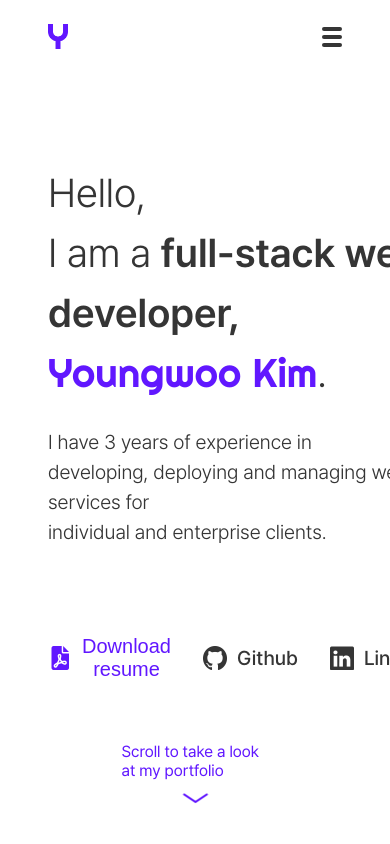
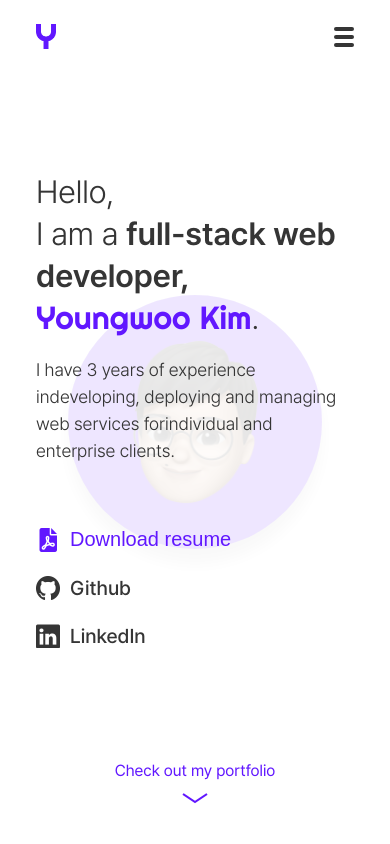
Before and after one commit to seanK200/portfolio, a React (Create React App) app: page / in a window 390 px wide. Shown: the top 844 px of the page. Built offline with nearby package versions, Linux system fonts and the light colour scheme.

Commit message:
implement responsive design to home intro section

```diff
--- a/public/index.html
+++ b/public/index.html
@@ -5,16 +5,7 @@
     <link rel="icon" href="%PUBLIC_URL%/favicon.ico" />
     <meta name="viewport" content="width=device-width, initial-scale=1" />
 
-    <meta
-      name="theme-color"
-      media="(prefers-color-scheme: light)"
-      content="#6117FF"
-    />
-    <meta
-      name="theme-color"
-      media="(prefers-color-scheme: dark)"
-      content="#7A3DFD"
-    />
+    <meta name="theme-color" content="#FFFFFF" />
     <meta name="description" content="Youngwoo Kim Developer Portfolio" />
     <link
       rel="apple-touch-icon"
--- a/src/components/footer/index.tsx
+++ b/src/components/footer/index.tsx
@@ -1,5 +1,6 @@
 import React, { useEffect, useRef } from 'react';
 import styled from 'styled-components';
+import breakpoints from '../../styles/breakpoints';
 import LangSelector from './LangSelector';
 import ThemeSelector from './ThemeSelector';
 
@@ -43,10 +44,19 @@ const SFooter = styled.footer`
   & span.highlight {
     font-family: Righteous;
   }
+  @media screen and (max-width: ${breakpoints.mobile}px) {
+    flex-direction: column;
+  }
 `;
 
 const FooterSection = styled.section`
   position: relative;
+  @media screen and (max-width: ${breakpoints.mobile}px) {
+    margin-bottom: 24px;
+    &:last-child {
+      margin-bottom: 0;
+    }
+  }
 `;
 
 export default Footer;
--- a/src/components/header/index.tsx
+++ b/src/components/header/index.tsx
@@ -152,6 +152,9 @@ const SHeader = styled.header<{
   align-items: center;
   background-color: ${({ theme }) => theme.color.background};
   transition: top 0.5s ease-out;
+  @media screen and (max-width: ${breakpoints.mobile}px) {
+    padding: 24px 36px;
+  }
 `;
 
 const Navigation = styled.nav<{ headerHeight: number; isNavOpen: boolean }>`
@@ -161,14 +164,9 @@ const Navigation = styled.nav<{ headerHeight: number; isNavOpen: boolean }>`
     width: 100%;
   }
   & li {
-    width: 100%;
     padding-left: 48px;
     font-weight: 500;
     color: ${({ theme }) => theme.textColor.default};
-  }
-  & a {
-    display: block;
-    width: 100%;
   }
   & a.active {
     color: ${({ theme }) => theme.color.primary.default};
@@ -179,20 +177,25 @@ const Navigation = styled.nav<{ headerHeight: number; isNavOpen: boolean }>`
     justify-content: space-between;
     position: fixed;
     top: 0;
-    left: 0;
-    right: 0;
+    left: 100%;
+    right: -100%;
     bottom: 0;
     padding: ${({ headerHeight }) => headerHeight}px 48px;
     background-color: ${({ theme }) => theme.color.background};
     transition: transform 0.5s ease-in-out;
-    transform: translateX(${({ isNavOpen }) => (isNavOpen ? '0' : '100%')});
+    transform: translateX(${({ isNavOpen }) => (isNavOpen ? '-100%' : '0')});
     & ul {
       flex-direction: column;
     }
     & li {
+      width: 100%;
       padding-left: 0;
       margin-bottom: 32px;
       font-size: 1.25rem;
+    }
+    & a {
+      display: block;
+      width: 100%;
     }
   }
 `;
--- a/src/components/home/FullSection.tsx
+++ b/src/components/home/FullSection.tsx
@@ -1,4 +1,5 @@
 import styled from 'styled-components';
+import breakpoints from '../../styles/breakpoints';
 
 const FullSection = styled.section<{ headerHeight?: number }>`
   position: relative;
@@ -6,7 +7,9 @@ const FullSection = styled.section<{ headerHeight?: number }>`
   justify-content: center;
   align-items: center;
   height: 100vh;
-  padding-top: ${({ headerHeight }) => headerHeight || 0}px;
+  @media screen and (max-width: ${breakpoints.mobile}px) {
+    padding: 88px 0;
+  }
 `;
 
 export default FullSection;
--- a/src/components/utilities/HideMobile.tsx
+++ b/src/components/utilities/HideMobile.tsx
@@ -10,7 +10,8 @@ const HideMobile = (props: Props) => {
   const { windowSize } = useGlobals();
 
   // Only render children when not on mobile screens
-  if (windowSize.width > breakpoints.mobile) return props.children;
+  if (windowSize.width > breakpoints.mobile)
+    return props.children as React.ReactElement;
   return null;
 };
 
--- a/src/styles/ScrollGuide.tsx
+++ b/src/styles/ScrollGuide.tsx
@@ -26,14 +26,15 @@ const ScrollGuide = ({ children }: { children: React.ReactNode }) => {
 };
 
 const SScrollGuide = styled.div`
+  position: absolute;
+  bottom: 40px;
+  width: 100%;
   display: flex;
   flex-direction: column;
   align-items: center;
-  position: absolute;
-  bottom: 40px;
-  left: 50%;
-  transform: translateX(-50%);
+  text-align: center;
   color: ${({ theme }) => theme.color.primary.default};
+  word-break: keep-all;
   & span {
     margin-top: 12px;
     position: relative;
--- a/src/texts/homeTexts.ts
+++ b/src/texts/homeTexts.ts
@@ -38,8 +38,8 @@ const homeTexts: MultiLangTexts = {
     en: 'Download resume',
   },
   scrollGuide1: {
-    ko: '제 포트폴리오를 보려면 스크롤하세요',
-    en: 'Scroll to take a look at my portfolio',
+    ko: '제 포트폴리오를 살펴보세요',
+    en: 'Check out my portfolio',
   },
 };
 
--- a/src/views/DefaultLayout.tsx
+++ b/src/views/DefaultLayout.tsx
@@ -4,6 +4,7 @@ import Footer from '../components/footer';
 import { Outlet } from 'react-router-dom';
 import styled from 'styled-components';
 import { useGlobals } from '../contexts/GlobalProvider';
+import breakpoints from '../styles/breakpoints';
 
 const DefaultLayout = () => {
   const { setHeaderHeight } = useGlobals();
@@ -26,6 +27,9 @@ const Main = styled.main`
   min-height: 100vh;
   padding: 0 48px;
   overflow-x: hidden;
+  @media screen and (max-width: ${breakpoints.mobile}px) {
+    padding: 0 36px;
+  }
 `;
 
 export default DefaultLayout;
--- a/src/views/Home.tsx
+++ b/src/views/Home.tsx
@@ -2,8 +2,10 @@ import React from 'react';
 import styled from 'styled-components';
 import FullSection from '../components/home/FullSection';
 import Asset from '../components/utilities/Asset';
+import HideMobile from '../components/utilities/HideMobile';
 import { useSettings } from '../contexts/SettingsProvider';
 import useText from '../hooks/useText';
+import breakpoints from '../styles/breakpoints';
 import ButtonWithIcon from '../styles/ButtonWithIcon';
 import SHighlight from '../styles/Highlight';
 import ScrollGuide from '../styles/ScrollGuide';
@@ -19,15 +21,8 @@ const HomeView = (): JSX.Element => {
   return (
     <React.Fragment>
       <Introduction>
-        <div
-          style={{
-            display: 'flex',
-            justifyContent: 'space-between',
-            alignItems: 'flex-start',
-            width: '100%',
-          }}
-        >
-          <div>
+        <IntroContents>
+          <div className="intro__contents">
             <h1>
               <span>{t('greeting1')}</span>
               <br />
@@ -40,11 +35,17 @@ const HomeView = (): JSX.Element => {
 
             <p>
               {t('introduction1')}
+              <HideMobile>
                 <br />
+              </HideMobile>
               {t('introduction2')}
+              <HideMobile>
                 <br />
+              </HideMobile>
               {t('introduction3')}
+              <HideMobile>
                 <br />
+              </HideMobile>
             </p>
             <ButtonContainer>
               <ResumeButton>
@@ -88,15 +89,13 @@ const HomeView = (): JSX.Element => {
               </LinkButton>
             </ButtonContainer>
           </div>
-          <div>
           <MemojiContainer>
             <img
               src={process.env.PUBLIC_URL + '/images/memoji.png'}
               alt="memoji"
             />
           </MemojiContainer>
-          </div>
-        </div>
+        </IntroContents>
         <ScrollGuide>{t('scrollGuide1')}</ScrollGuide>
       </Introduction>
       <FullSection id="portfolio">Portfolio Overview</FullSection>
@@ -105,7 +104,20 @@ const HomeView = (): JSX.Element => {
 };
 
 const Introduction = styled(FullSection)`
-  justify-content: space-between;
+  width: 100%;
+  display: flex;
+  align-items: center;
+`;
+
+const IntroContents = styled.div`
+  position: relative;
+  width: 100%;
+
+  & > div.intro__contents {
+    display: flex;
+    flex-direction: column;
+  }
+
   & h1 {
     font-weight: 300;
     font-size: 2.5rem;
@@ -121,6 +133,33 @@ const Introduction = styled(FullSection)`
     line-height: 1.5;
     margin-bottom: 88px;
   }
+  @media screen and (max-width: ${breakpoints.mobile}px) {
+    & h1 {
+      font-size: 2rem;
+      line-height: 1.3;
+      margin-bottom: 16px;
+    }
+    & p {
+      font-size: 1.125rem;
+      margin-bottom: 64px;
+    }
+    & > div.intro__contents {
+      opacity: 0;
+      animation-name: intro-reveal;
+      animation-duration: 0.5s;
+      animation-delay: 2s;
+      animation-fill-mode: forwards;
+    }
+  }
+
+  @keyframes intro-reveal {
+    0% {
+      opacity: 0;
+    }
+    100% {
+      opacity: 1;
+    }
+  }
 `;
 
 const Highlight = styled(SHighlight)`
@@ -128,6 +167,9 @@ const Highlight = styled(SHighlight)`
 `;
 
 const MemojiContainer = styled.div`
+  position: absolute;
+  top: 0;
+  right: 0;
   width: 254px;
   height: 254px;
   border-radius: 50%;
@@ -138,6 +180,30 @@ const MemojiContainer = styled.div`
   align-items: center;
   & img {
     width: 50%;
+  }
+  z-index: -1;
+  @media screen and (max-width: ${breakpoints.mobile}px) {
+    top: 50%;
+    left: 50%;
+    transform: translate(-50%, -50%);
+    animation-name: memoji-reveal;
+    animation-duration: 2s;
+    animation-fill-mode: forwards;
+  }
+
+  @keyframes memoji-reveal {
+    0% {
+      opacity: 1;
+      transform: translate(-50%, -50%) scale(100%);
+    }
+    50% {
+      opacity: 1;
+      transform: translate(-50%, -50%) scale(105%);
+    }
+    100% {
+      opacity: 0.1;
+      transform: translate(-50%, -50%) scale(100%);
+    }
   }
 `;
 
@@ -150,6 +216,16 @@ const ButtonContainer = styled.div`
   & button:last-child,
   & a:last-child {
     margin-right: 0;
+  }
+
+  @media screen and (max-width: ${breakpoints.mobile}px) {
+    flex-direction: column;
+    align-items: flex-start;
+    & button,
+    & a {
+      margin-right: 0;
+      margin-bottom: 24px;
+    }
   }
 `;
 
```
Lines whose indentation alone changed are shown as unchanged.
